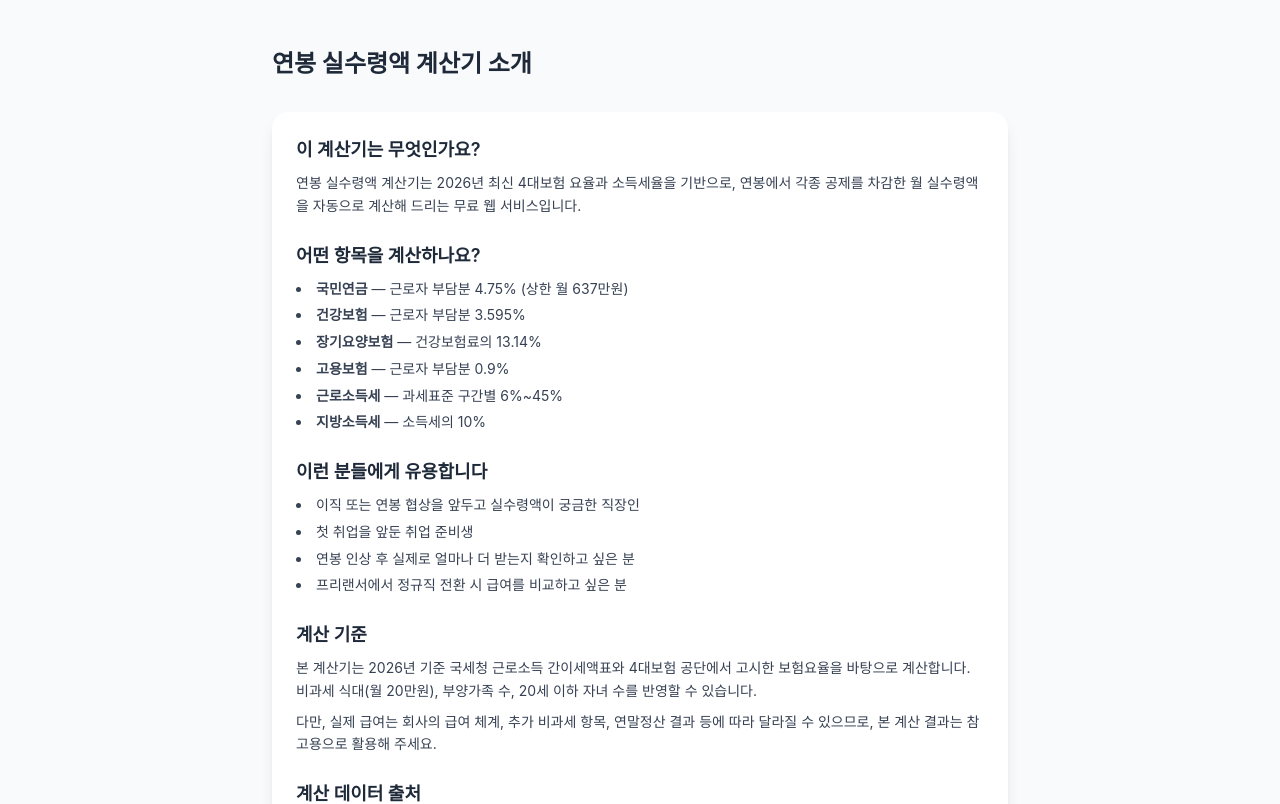
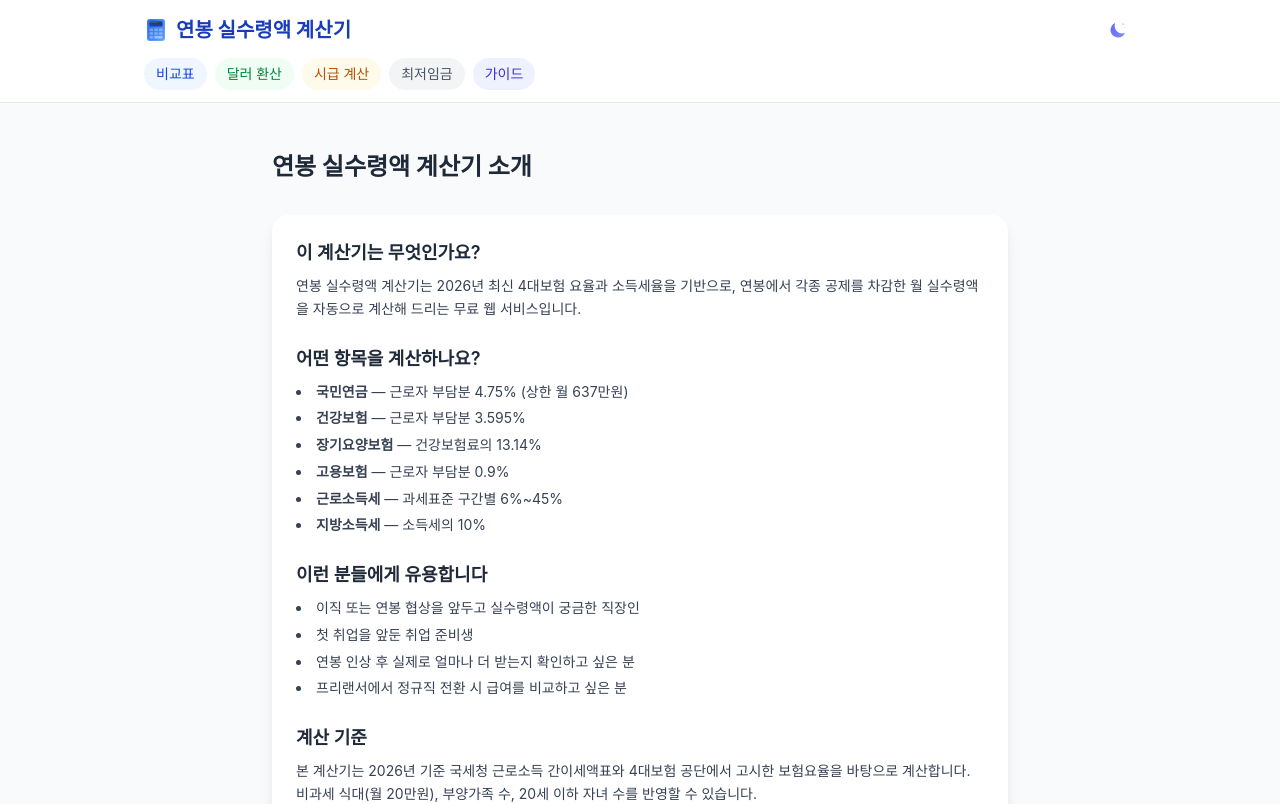
Before and after one commit to thingineeer/salary-calculator, a Next.js app: page /about in a window 1280 px wide. Shown: the top 804 px of the page. Built offline with nearby package versions, Linux system fonts and the light colour scheme; a web font is replaced by a local one.

Commit message:
fix: QA 이슈 수정 — 타이틀 중복, About Header/Footer 추가
- /guide 타이틀 중복 제거 (template suffix 활용)
- /about 타이틀 중복 제거
- /about 페이지에 Header/Footer 추가 (일관된 네비게이션)
- 최저임금 히어로 카드 금액 줄바꿈 방지

```diff
--- a/src/app/about/page.tsx
+++ b/src/app/about/page.tsx
@@ -1,15 +1,17 @@
 import type { Metadata } from 'next';
 import Link from 'next/link';
+import Header from '@/components/Header';
+import Footer from '@/components/Footer';
 
 export const metadata: Metadata = {
-  title: '소개 - 2026 연봉 실수령액 계산기 | 4대보험 소득세 무료 계산',
+  title: '소개 | 4대보험 소득세 무료 계산',
   description:
     '2026년 최신 세율 기준 연봉 실수령액 계산기를 소개합니다. 4대보험과 소득세 공제 후 월급을 빠르게 확인하세요.',
   alternates: {
     canonical: '/about',
   },
   openGraph: {
-    title: '소개 - 2026 연봉 실수령액 계산기 | 4대보험 소득세 무료 계산',
+    title: '소개 | 4대보험 소득세 무료 계산',
     description:
       '2026년 최신 세율 기준 연봉 실수령액 계산기를 소개합니다. 4대보험과 소득세 공제 후 월급을 빠르게 확인하세요.',
     type: 'website',
@@ -21,8 +23,9 @@ export const metadata: Metadata = {
 
 export default function AboutPage() {
   return (
-    <div className="min-h-screen bg-gray-50 dark:bg-gray-900">
-      <div className="max-w-3xl mx-auto px-4 py-12">
+    <div className="min-h-screen bg-gray-50 dark:bg-gray-900 flex flex-col">
+      <Header />
+      <div className="flex-1 max-w-3xl mx-auto w-full px-4 py-12">
         <h1 className="text-2xl font-bold text-gray-800 dark:text-gray-100 mb-8">
           연봉 실수령액 계산기 소개
         </h1>
@@ -275,6 +278,7 @@ export default function AboutPage() {
           </Link>
         </div>
       </div>
+      <Footer />
     </div>
   );
 }
--- a/src/app/guide/page.tsx
+++ b/src/app/guide/page.tsx
@@ -2,12 +2,12 @@ import type { Metadata } from 'next';
 import Link from 'next/link';
 
 export const metadata: Metadata = {
-  title: '급여·세금 가이드 - 2026 연봉 실수령액 계산기',
+  title: '급여·세금 가이드',
   description:
     '직장인을 위한 급여, 4대보험, 소득세, 절세 전략, 연봉 협상, 퇴직금까지. 2026년 최신 기준으로 정리한 실용 가이드 모음입니다.',
   alternates: { canonical: '/guide' },
   openGraph: {
-    title: '급여·세금 가이드 - 2026 연봉 실수령액 계산기',
+    title: '급여·세금 가이드',
     description:
       '직장인을 위한 급여, 4대보험, 소득세, 절세 전략, 연봉 협상, 퇴직금까지. 2026년 최신 기준으로 정리한 실용 가이드 모음입니다.',
     type: 'website',
```
Also changed, not shown: 1 other file (tests, documents, lock files or other folders).
